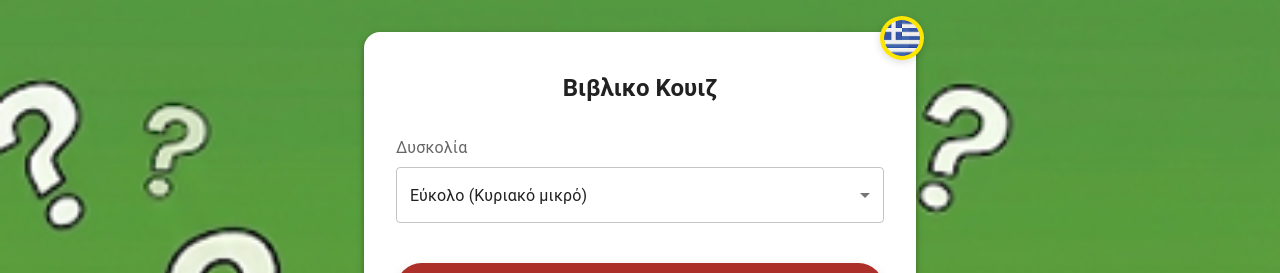
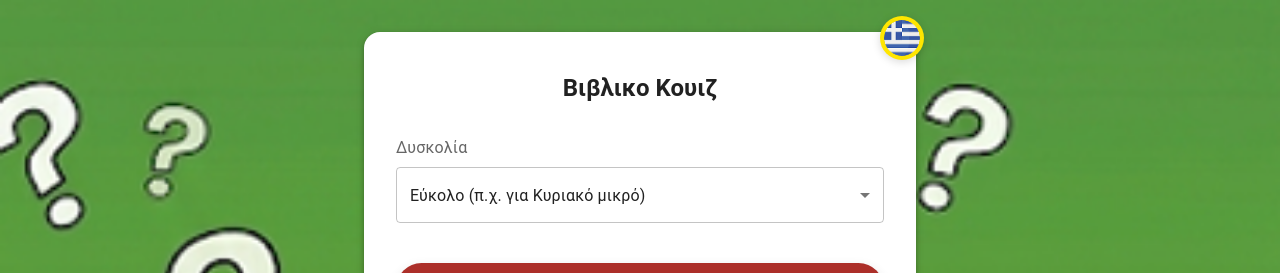
Before and after one commit to iosif-gogolos/bible-quiz-app, a React (Vite) app: page / in a window 1280 px wide. Shown: the top 273 px of the page. Built offline with nearby package versions, Linux system fonts and the light colour scheme.

Commit message:
add more identifier for difficulties

```diff
--- a/src/App.tsx
+++ b/src/App.tsx
@@ -14,9 +14,9 @@ const uiTranslations = {
   el: {
     title: 'Βιβλικο Κουιζ',
     difficultyLabel: 'Δυσκολία',
-    easy: 'Εύκολο (Κυριακό μικρό)',
-    medium: 'Μέτριο (Κυριακό μεγάλο/ εφοιβικό)',
-    hard: 'Δύσκολο (Νεολαία/ μεγάλοι)',
+    easy: 'Εύκολο (π.χ. για Κυριακό μικρό)',
+    medium: 'Μέτριο (π.χ. για Κυριακό μεγάλο/ εφοιβικό)',
+    hard: 'Δύσκολο (π.χ. για νεολαία/ μεγάλους)',
     start: 'Έναρξη',
     question: 'Ερώτηση',
     of: 'από',
```
